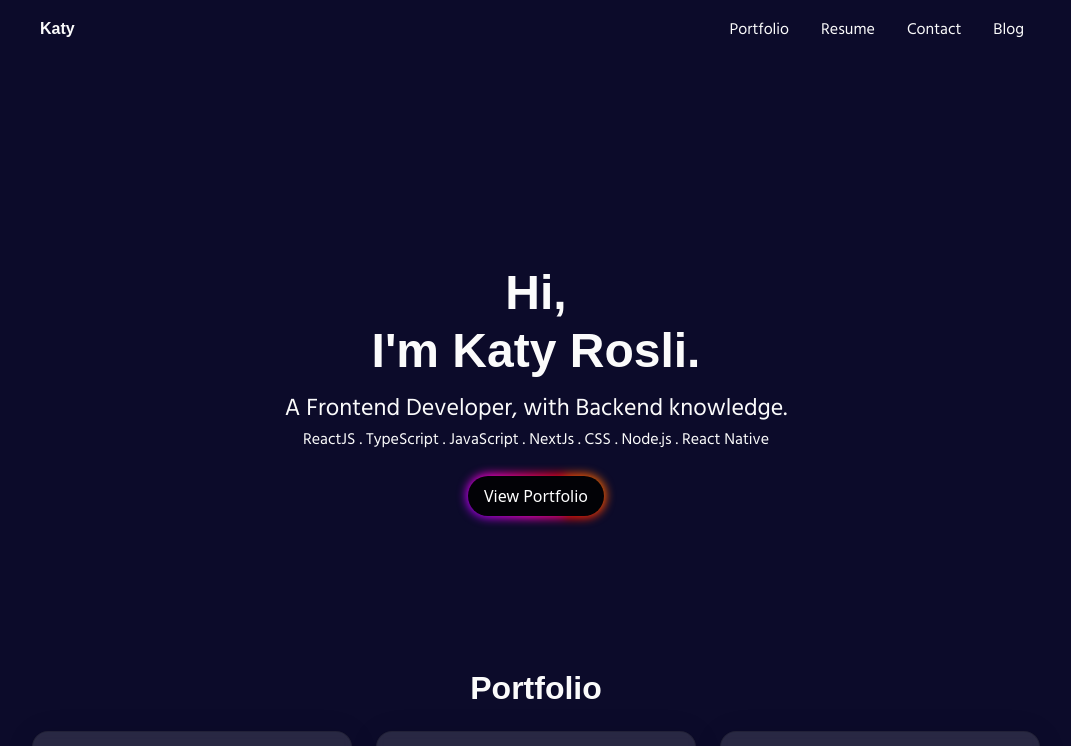
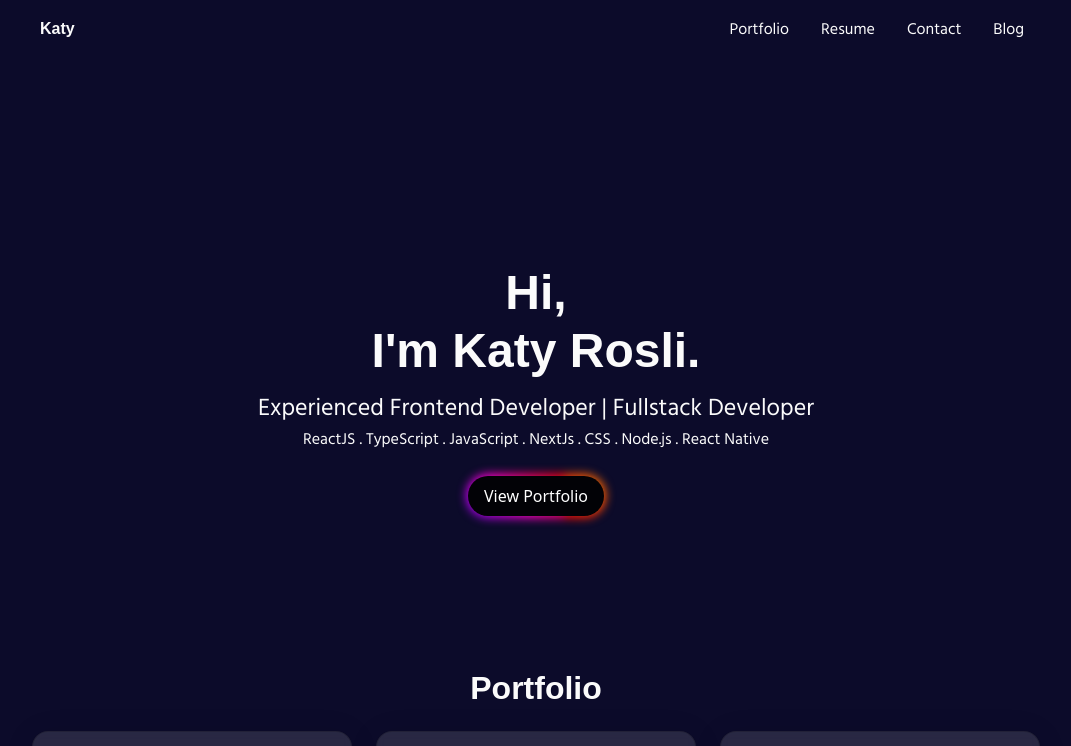
Before and after one commit to KatyRosli/KatyPortfolio2, a React (Create React App) app: page / in a window 1280 px wide. Shown: the top 746 px of the page, without its empty margins (104-1175 px from the left). Built offline with nearby package versions, Linux system fonts and the light colour scheme; a web font is replaced by a local one.

Commit message:
edit home

```diff
--- a/src/pages/Home/Home.tsx
+++ b/src/pages/Home/Home.tsx
@@ -8,7 +8,7 @@ export function Home() {
     <main>
       <header className='header'>
         <h1 className='header__title'>Hi,<br/>I'm Katy Rosli.</h1>
-        <h2 className='header__body'>A Frontend Developer, with Backend knowledge.</h2>
+        <h2 className='header__body'>Experienced Frontend Developer | Fullstack Developer</h2>
         <p className='header__content'>ReactJS .  TypeScript  .  JavaScript .  NextJs  . CSS  .  Node.js . React Native</p>
         <HashLink to='/#portfolio' scroll={(el: HTMLElement) => el.scrollIntoView({ behavior: 'auto', block: 'end' })}><Button className='button header__button header__button--primary'>View Portfolio</Button></HashLink>
       </header>
```
